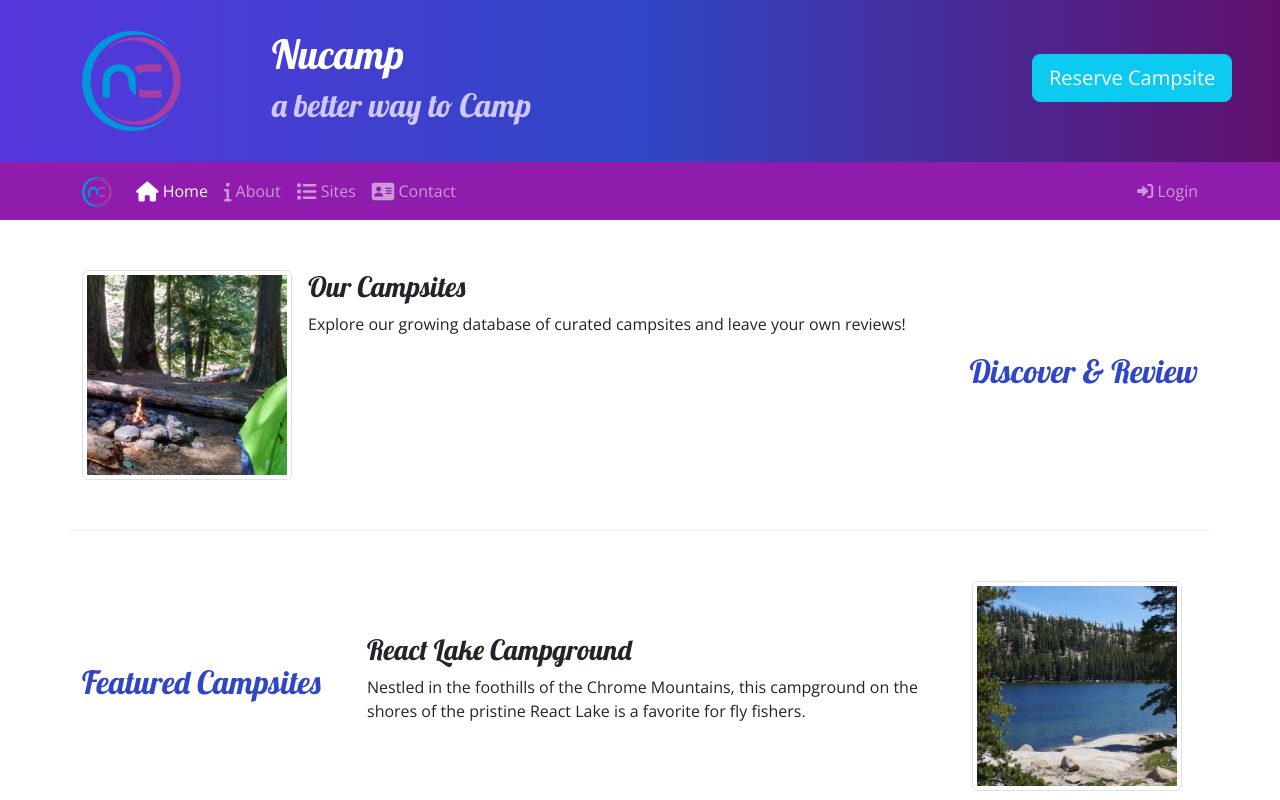
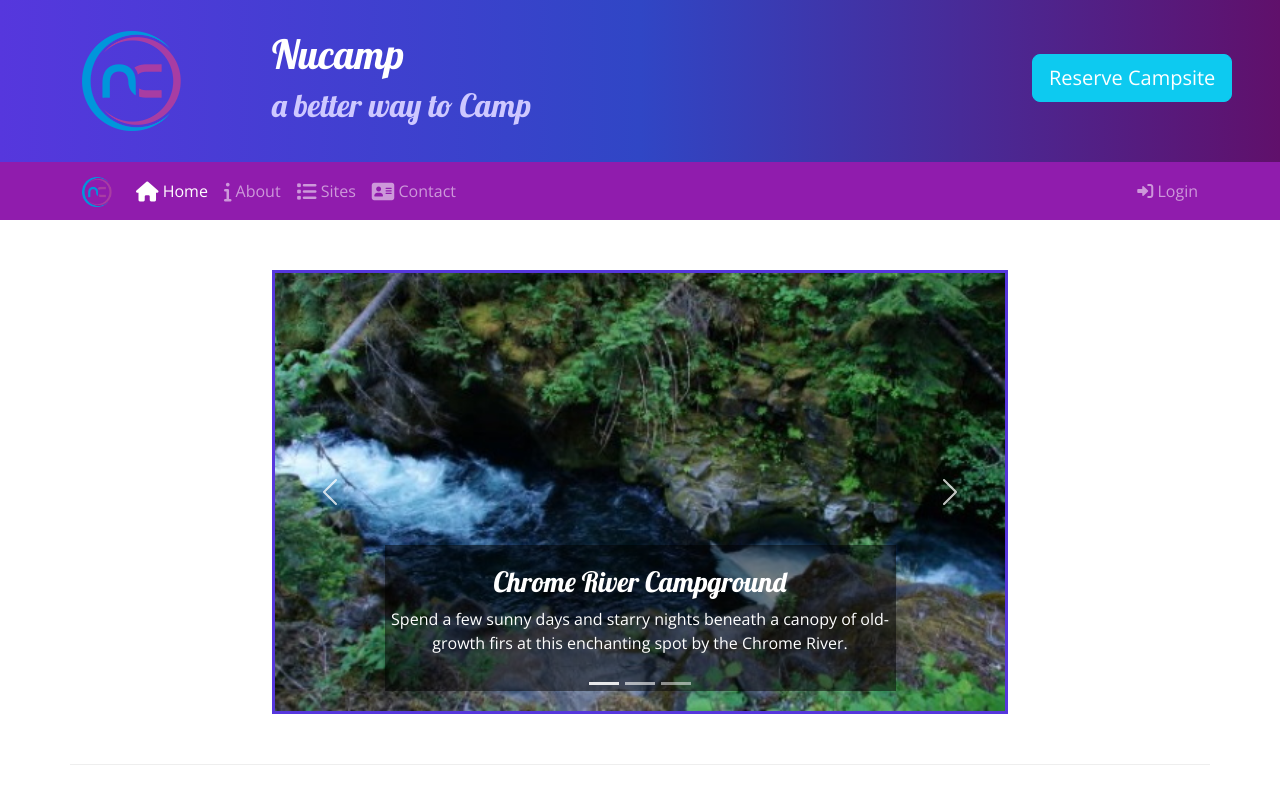
Before and after one commit to cheberly603/nucampsite, a plain HTML site: page nucampsite/index.html in a window 1280 px wide. Shown: the top 800 px of the page. Drawn offline with nearby package versions, Linux system fonts and the light colour scheme.

Commit message:
Carousel

```diff
--- a/nucampsite/css/styles.css
+++ b/nucampsite/css/styles.css
@@ -44,3 +44,10 @@ footer{
     border-top: none;
     padding: 10px;
 }
+
+.carousel-caption {
+    background-color: rgba(0, 0, 0, 0.5);
+}
+.carousel {
+    border: solid #5637DD;
+}
--- a/nucampsite/index.html
+++ b/nucampsite/index.html
@@ -93,6 +93,59 @@
     </div>
     <!-- main section -->
     <main class="container">
+
+        <!-- carousel section-->
+        <section class="row row-content">
+            <div class="col-md-8 mx-auto">
+                <div class="carousel slide" id="homeCarousel" data-bs-ride="carousel">
+                    <div class="carousel-indicators">
+                        <button type="button" data-bs-target="#homeCarousel" data-bs-slide-to="0" class="active"></button>
+                        <button type="button" data-bs-target="#homeCarousel" data-bs-slide-to="1"></button>
+                        <button type="button" data-bs-target="#homeCarousel" data-bs-slide-to="2"></button>
+                    </div>
+                    <div class="carousel-inner">
+                        <div class="carousel-item active">
+                            <img class="d-block w-100" src="img/breadcrumb-trail.jpg" alt="Breadcrumb Trail Campground">
+                            <div class="carousel-caption">
+                                <h3>Breadcrumb Trail Campground</h3>
+                                <p class="d-none d-sm-block">Let Nucamp be your guide to this off-the-beaten-path, hike-in-only campground.</p>
+                            </div>
+                        </div>
+                        <div class="carousel-item active">
+                            <img class="d-block w-100" src="img/react-lake.jpg" alt="React Lake Campground">
+                            <div class="carousel-caption">
+                                <h3>React Lake Campground</h3>
+                                <p class="d-none d-sm-block">Nestled in the foothills of the Chrome Mountains, this campground on the shores of the pristine React Lake is a favorite for fly fishers.</p>
+                            </div>
+                        </div>
+                        <div class="carousel-item active">
+                            <img class="d-block w-100" src="img/chrome-river.jpg" alt="Chrome River Campground">
+                            <div class="carousel-caption">
+                                <h3>Chrome River Campground</h3>
+                                <p class="d-none d-sm-block">Spend a few sunny days and starry nights beneath a canopy of old-growth firs at this enchanting spot by the Chrome River.</p>
+                            </div>
+                        </div>
+                    </div>
+                    <a class="carousel-control-prev" href="#homeCarousel" role="button" data-bs-slide="prev">
+                        <span class="carousel-control-prev-icon"></span>
+                        <span class="sr-only">Previous</span>
+                    </a>
+                    <a class="carousel-control-next" href="#homeCarousel" role="button" data-bs-slide="next">
+                        <span class="carousel-control-next-icon"></span>
+                        <span class="sr-only">Next</span>
+                    </a>
+                    <a class="carousel-control-prev" href="#homeCarousel" role="button" data-bs-slide="prev">
+                        <span class="carousel-control-prev-icon"></span>
+                        <span class="sr-only">Previous</span>
+                    </a>
+                    <a class="carousel-control-next" href="#homeCarousel" role="button" data-bs-slide="next">
+                        <span class="carousel-control-next-icon"></span>
+                        <span class="sr-only">Next</span>
+                    </a>
+                </div>
+            </div>
+        </section>
+
 
         <!-- discover section -->
         <section class="row row-content align-items-center">
```
Also changed, not shown: Screenshot_30-3-2024_20232_.jpeg (added), re-submit-screenshot_.jpeg (added), 2 other files.
